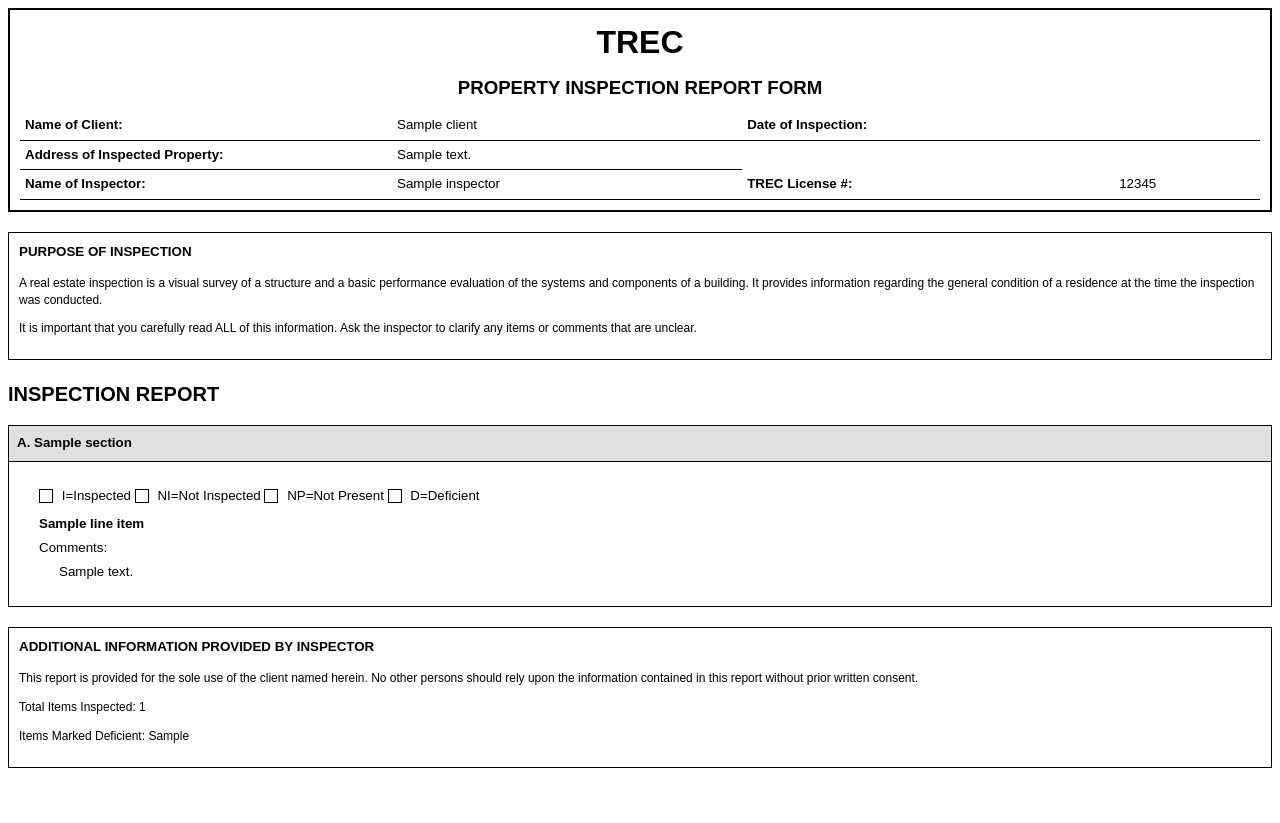
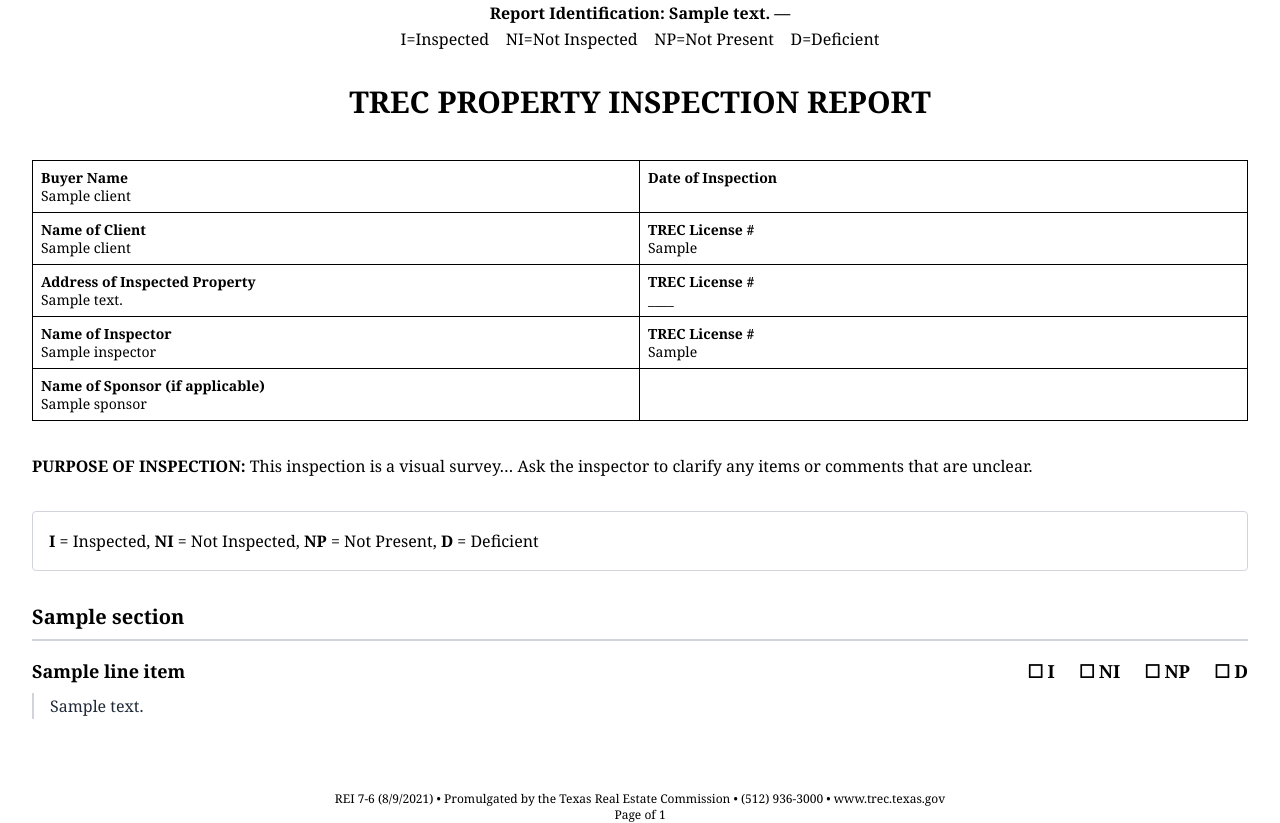
Before and after one commit to ritikZ18/bisnr-inspect, a Node server app: template src/templates/trec/template.ejs in a window 1280 px wide. Before the commit the page ends 768 px from the top, so only its background shows below. Run offline with Node 20, Linux system fonts and the light colour scheme; the template is opened without the code that fills it: most values are stand-ins (such as "Sample title", 1, 10 or a date in 2020); some libraries are stand-ins or nearby versions.

Commit message:
DONE
feat: add formatDateTime function and update template for improved date formatting in TREC report

```diff
--- a/src/services/customReport.service.js
+++ b/src/services/customReport.service.js
@@ -136,7 +136,7 @@
     }));
   }
 
-  async renderTemplate(data) {
+  async renderTemplate(data, ) {
     const templatePath = join(__dirname, '../templates/custom/template.ejs');
     const template = await fs.readFile(templatePath, 'utf8');
 
--- a/src/templates/trec/template.ejs
+++ b/src/templates/trec/template.ejs
@@ -1,234 +1,235 @@
 <!DOCTYPE html>
 <html lang="en">
 <head>
-  <meta charset="UTF-8">
-  <title>PROPERTY INSPECTION REPORT FORM</title>
-  <style>
-    @page {
-      size: letter;
-      margin: 0.5in;
-    }
+<meta charset="UTF-8" />
+<title>TREC Inspection Report</title>
+<script src="https://cdn.tailwindcss.com"></script>
 
-    body {
-      font-family: Arial, sans-serif;
-      font-size: 10pt;
-      line-height: 1.4;
-      color: #000;
-    }
+<style>
+@media print {
+  .page-break { page-break-before: always; }
 
-    .header-box {
-      border: 2px solid #000;
-      padding: 10px;
-      margin-bottom: 20px;
-    }
+  .print-header, .print-footer {
+    position: fixed;
+    left: 0; right: 0;
+    font-size: 11px;
+    background: white;
+    z-index: 999;
+  }
 
-    .header-box h1 {
-      text-align: center;
-      font-size: 14pt;
-      margin: 10px 0;
-    }
+  .print-header {
+    top: 0;
+    padding: 6px 0;
+    border-bottom: 1px solid #000;
+  }
 
-    .trec-logo {
-      text-align: center;
-      font-weight: bold;
-      font-size: 24pt;
-      margin-bottom: 10px;
-    }
+  .print-footer {
+    bottom: 0;
+    padding: 6px 0;
+    border-top: 1px solid #000;
+  }
 
-    .property-info {
-      display: table;
-      width: 100%;
-      border-collapse: collapse;
-    }
+  body {
+    margin-top: 90px;
+    margin-bottom: 70px;
+  }
+}
+</style>
+</head>
 
-    .property-info .row {
-      display: table-row;
-    }
+<body class="font-serif text-base leading-relaxed">
 
-    .property-info .label {
-      display: table-cell;
-      width: 30%;
-      padding: 5px;
-      border-bottom: 1px solid #000;
-      font-weight: bold;
-    }
+<!-- ===== 🧾 PAGE HEADER (Repeats every page) ===== -->
+<div class="print-header text-center">
+  <div class="font-bold">
+    Report Identification: <%= data.property.address %> — <%= formatDate(data.property.inspectionDate) %>
+  </div>
+  <div>
+    I=Inspected &nbsp;&nbsp; NI=Not Inspected &nbsp;&nbsp;
+    NP=Not Present &nbsp;&nbsp; D=Deficient
+  </div>
+</div>
 
-    .property-info .value {
-      display: table-cell;
-      padding: 5px;
-      border-bottom: 1px solid #000;
-    }
+<div class="container mx-auto p-8">
 
-    .section {
-      page-break-inside: avoid;
-      margin-bottom: 20px;
-      border: 1px solid #000;
-    }
+<!-- ===== DOCUMENT TITLE ===== -->
+<header class="text-center mb-8">
+  <h1 class="text-3xl font-bold">TREC PROPERTY INSPECTION REPORT</h1>
+</header>
 
-    .section-header {
-      background-color: #e0e0e0;
-      padding: 8px;
-      font-weight: bold;
-      border-bottom: 1px solid #000;
-    }
 
-    .section-content {
-      padding: 10px;
-    }
 
-    .checkbox-row {
-      margin: 10px 0;
-    }
+<!-- ===== PROPERTY INFO ===== -->
+<div class="border border-black mt-10 mb-8 text-sm leading-tight w-full">
 
-    .checkbox {
-      display: inline-block;
-      width: 12px;
-      height: 12px;
-      border: 1px solid #000;
-      margin-right: 5px;
-      vertical-align: middle;
-    }
-
-    .checkbox.checked::after {
-      content: "✓";
-      display: block;
-      text-align: center;
-      line-height: 12px;
-      font-weight: bold;
-    }
-
-    .line-item {
-      margin: 15px 0;
-      padding-left: 20px;
-    }
-
-    .line-item-name {
-      font-weight: bold;
-      margin-bottom: 5px;
-    }
-
-    .comment {
-      margin: 5px 0;
-      padding-left: 20px;
-    }
-
-    .images {
-      margin: 10px 0;
-      display: flex;
-      flex-wrap: wrap;
-      gap: 10px;
-    }
-
-    .images img {
-      max-width: 200px;
-      max-height: 150px;
-      border: 1px solid #ccc;
-    }
-
-    .page-break {
-      page-break-after: always;
-    }
-
-    .notice-box {
-      border: 1px solid #000;
-      padding: 10px;
-      margin: 20px 0;
-      font-size: 9pt;
-    }
-
-    .notice-box h3 {
-      font-size: 10pt;
-      margin-top: 0;
-    }
-  </style>
-</head>
-<body>
-  <!-- Cover Page -->
-  <div class="header-box">
-    <div class="trec-logo">TREC</div>
-    <h1>PROPERTY INSPECTION REPORT FORM</h1>
-
-    <div class="property-info">
-      <div class="row">
-        <div class="label">Name of Client:</div>
-        <div class="value"><%= data.property.client %></div>
-        <div class="label">Date of Inspection:</div>
-        <div class="value"><%= formatDate(data.property.inspectionDate) %></div>
-      </div>
-      <div class="row">
-        <div class="label">Address of Inspected Property:</div>
-        <div class="value" colspan="3"><%= data.property.address %></div>
-      </div>
-      <div class="row">
-        <div class="label">Name of Inspector:</div>
-        <div class="value"><%= data.property.inspector %></div>
-        <div class="label">TREC License #:</div>
-        <div class="value">12345</div>
-      </div>
+  <div class="flex border-b border-black">
+    <div class="w-1/2 p-2 border-r border-black">
+      <div class="font-semibold">Buyer Name</div>
+      <div><%= data.property.client %></div>
+    </div>
+    <div class="w-1/2 p-2">
+      <div class="font-semibold">Date of Inspection</div>
+      <div><%= formatDateTime(data.property.inspectionDate) %></div>
     </div>
   </div>
 
-  <!-- Purpose and Scope -->
-  <div class="notice-box">
-    <h3>PURPOSE OF INSPECTION</h3>
-    <p>A real estate inspection is a visual survey of a structure and a basic performance evaluation of the systems and components of a building. It provides information regarding the general condition of a residence at the time the inspection was conducted.</p>
-    <p>It is important that you carefully read ALL of this information. Ask the inspector to clarify any items or comments that are unclear.</p>
+  <div class="flex border-b border-black">
+    <div class="w-1/2 p-2 border-r border-black">
+      <div class="font-semibold">Name of Client</div>
+      <div><%= data.property.client %></div>
+    </div>
+    <div class="w-1/2 p-2">
+      <div class="font-semibold">TREC License #</div>
+      <div><%= data.property.inspectorLicense || "_____" %></div>
+    </div>
   </div>
 
-  <div class="page-break"></div>
+  <div class="flex border-b border-black">
+    <div class="w-1/2 p-2 border-r border-black">
+      <div class="font-semibold">Address of Inspected Property</div>
+      <div><%= data.property.address %></div>
+    </div>
+    <div class="w-1/2 p-2">
+      <div class="font-semibold">TREC License #</div>
+      <div>____</div>
+    </div>
+  </div>
 
-  <!-- Inspection Report Sections -->
-  <h2>INSPECTION REPORT</h2>
+  <div class="flex border-b border-black">
+    <div class="w-1/2 p-2 border-r border-black">
+      <div class="font-semibold">Name of Inspector</div>
+      <div><%= data.property.inspector %></div>
+    </div>
+    <div class="w-1/2 p-2">
+      <div class="font-semibold">TREC License #</div>
+      <div><%= data.property.inspectorLicense || "_____" %></div>
+    </div>
+  </div>
 
-  <% data.sections.forEach((section, sectionIndex) => { %>
-    <div class="section">
-      <div class="section-header">
-        <%= String.fromCharCode(65 + sectionIndex) %>. <%= section.name %>
-      </div>
-      <div class="section-content">
-        <% section.lineItems.forEach(item => { %>
-          <div class="line-item">
-            <div class="checkbox-row">
-              <span class="checkbox <%= getCheckboxClass(item.status, 'I') %>"></span> I=Inspected
-              <span class="checkbox <%= getCheckboxClass(item.status, 'NI') %>"></span> NI=Not Inspected
-              <span class="checkbox <%= getCheckboxClass(item.status, 'NP') %>"></span> NP=Not Present
-              <span class="checkbox <%= getCheckboxClass(item.status, 'D') %>"></span> D=Deficient
-            </div>
+  <div class="flex">
+    <div class="w-1/2 p-2 border-r border-black">
+      <div class="font-semibold">Name of Sponsor (if applicable)</div>
+      <div><%= data.property.sponsor || "N/A" %></div>
+    </div>
+    <div class="w-1/2 p-2">
+      <!-- blank cell intentionally -->
+    </div>
+  </div>
+</div>
 
-            <div class="line-item-name"><%= item.name %></div>
 
-            <% if (item.comments && item.comments.length > 0) { %>
-              <div class="comments">
-                Comments:
-                <% item.comments.forEach(comment => { %>
-                  <div class="comment">
-                    <%= comment.text || 'Data not found in test data' %>
-                  </div>
 
-                  <% if (comment.photos && comment.photos.length > 0) { %>
-                    <div class="images">
-                      <% comment.photos.slice(0, 3).forEach(photo => { %>
-                        <img src="<%= photo %>" alt="Inspection Photo" />
-                      <% }) %>
-                    </div>
-                  <% } %>
-                <% }) %>
-              </div>
-            <% } else { %>
-              <div class="comment">Data not found in test data</div>
-            <% } %>
-          </div>
+<!-- ===== INTRO ===== -->
+<div class="mb-8">
+  <p><strong>PURPOSE OF INSPECTION:</strong>
+  This inspection is a visual survey… Ask the inspector to clarify any items or comments that are unclear.</p>
+</div>
+
+<!-- ===== LEGEND ===== -->
+<div class="legend mb-8 p-4 border border-gray-300 rounded">
+  <p><strong>I</strong> = Inspected,
+     <strong>NI</strong> = Not Inspected,
+     <strong>NP</strong> = Not Present,
+     <strong>D</strong> = Deficient</p>
+</div>
+
+<!-- ===== SECTIONS LOOP ===== -->
+<% data.sections.forEach(section => { %>
+
+<div class="section mb-10 page-break">
+  <h2 class="text-xl font-bold border-b-2 border-gray-300 pb-2 mb-4">
+    <%= section.name %>
+  </h2>
+
+  <% section.lineItems.forEach(item => { %>
+  <div class="mb-6">
+
+    <!-- Line Item Header -->
+    <div class="flex justify-between items-center">
+      <h3 class="text-lg font-semibold"><%= item.name %></h3>
+
+      <!-- PDF Style Checkboxes -->
+      <div class="flex space-x-6 text-lg font-bold">
+        <% ['I','NI','NP','D'].forEach(code => { %>
+        <span class="flex items-center space-x-1">
+          <% if (item.status === code) { %><span>☑</span><% } else { %><span>☐</span><% } %>
+          <span><%= code %></span>
+        </span>
         <% }) %>
       </div>
     </div>
+
+    <!-- Severity Label -->
+    <% if (item.category) { %>
+      <div class="mt-1 text-sm font-semibold
+        <% if (item.category=='Minor') { %>text-blue-600<% } %>
+        <% if (item.category=='Marginal') { %>text-orange-600<% } %>
+        <% if (item.category=='Major') { %>text-red-600<% } %>">
+
+        <% if (item.category=='Minor') { %>⚙️ Minor Concerns / FYI<% } %>
+        <% if (item.category=='Marginal') { %>⚠️ Marginal Concerns<% } %>
+        <% if (item.category=='Major') { %>⛔ Significant / Major Concerns<% } %>
+      </div>
+    <% } %>
+
+    <!-- Comments + Photos -->
+    <% if (item.comments && item.comments.length) { %>
+      <div class="mt-2 pl-4 border-l-2 border-gray-300">
+
+        <% item.comments.forEach(comment => { %>
+
+          <p class="text-gray-800 mb-2"><%= comment.text %></p>
+
+          <% if (comment.photos && comment.photos.length) { %>
+          <div class="grid grid-cols-3 gap-2 mt-2">
+            <% comment.photos.forEach(photo => { %>
+              <img
+                src="<%= photo.url %>"
+                alt="Photo"
+                class="w-full h-auto rounded shadow border border-gray-300"
+              />
+            <% }) %>
+          </div>
+          <% } %>
+
+        <% }) %>
+
+      </div>
+    <% } %>
+
+  </div>
   <% }) %>
 
-  <!-- Additional Information -->
-  <div class="notice-box">
-    <h3>ADDITIONAL INFORMATION PROVIDED BY INSPECTOR</h3>
-    <p>This report is provided for the sole use of the client named herein. No other persons should rely upon the information contained in this report without prior written consent.</p>
-    <p>Total Items Inspected: <%= data.summary.totalItems %></p>
-    <p>Items Marked Deficient: <%= data.summary.deficientItems %></p>
-  </div>
+</div>
+
+<% }) %>
+
+</div>
+
+<!-- ===== FOOTER (Repeats every page) ===== -->
+<div class="print-footer text-center text-xs">
+  REI 7-6 (8/9/2021) • Promulgated by the Texas Real Estate Commission • (512) 936-3000 • www.trec.texas.gov
+  <br/>
+  Page <span class="pageNumber"></span> of <span class="totalPages"></span>
+</div>
+
+<script>
+document.addEventListener("DOMContentLoaded", () => {
+  const pages = document.querySelectorAll(".page-break");
+  document.querySelectorAll(".totalPages").forEach(el => el.textContent = pages.length);
+});
+
+// function formatDateTime(date) {
+//   return new Date(date).toLocaleString("en-US", {
+//     month: "2-digit",
+//     day: "2-digit",
+//     year: "numeric",
+//     hour: "numeric",
+//     minute: "2-digit",
+//   });
+// }
+
+</script>
+
 </body>
 </html>
```
Also changed, not shown: src/services/trecReport.service.js (+15 -2 lines).
